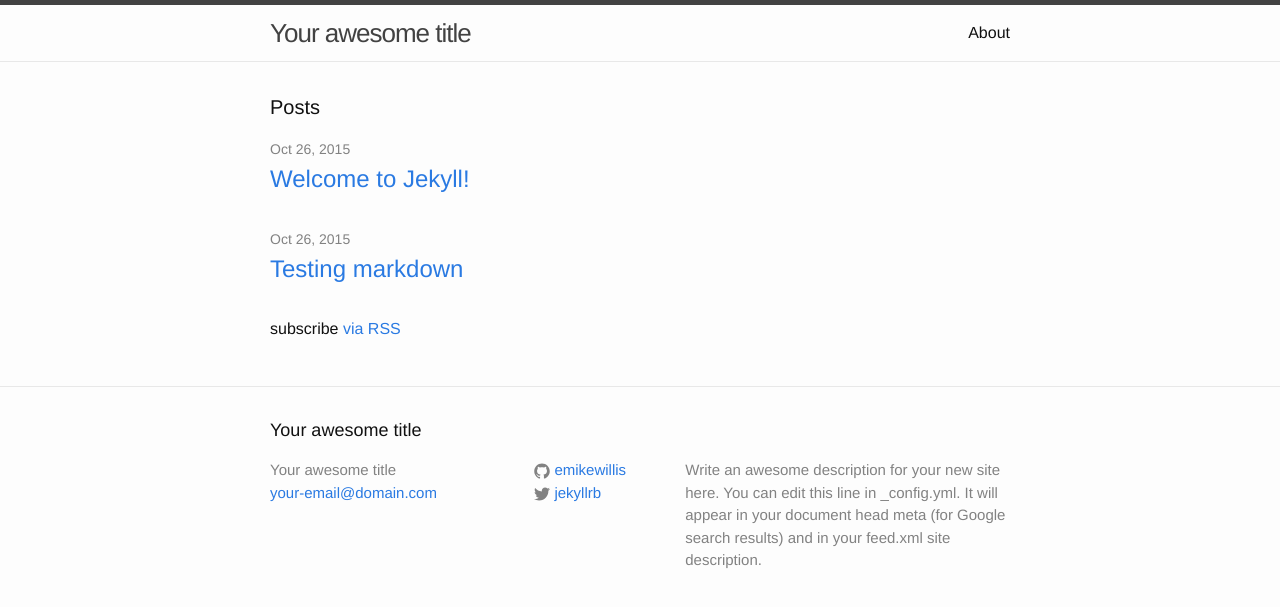
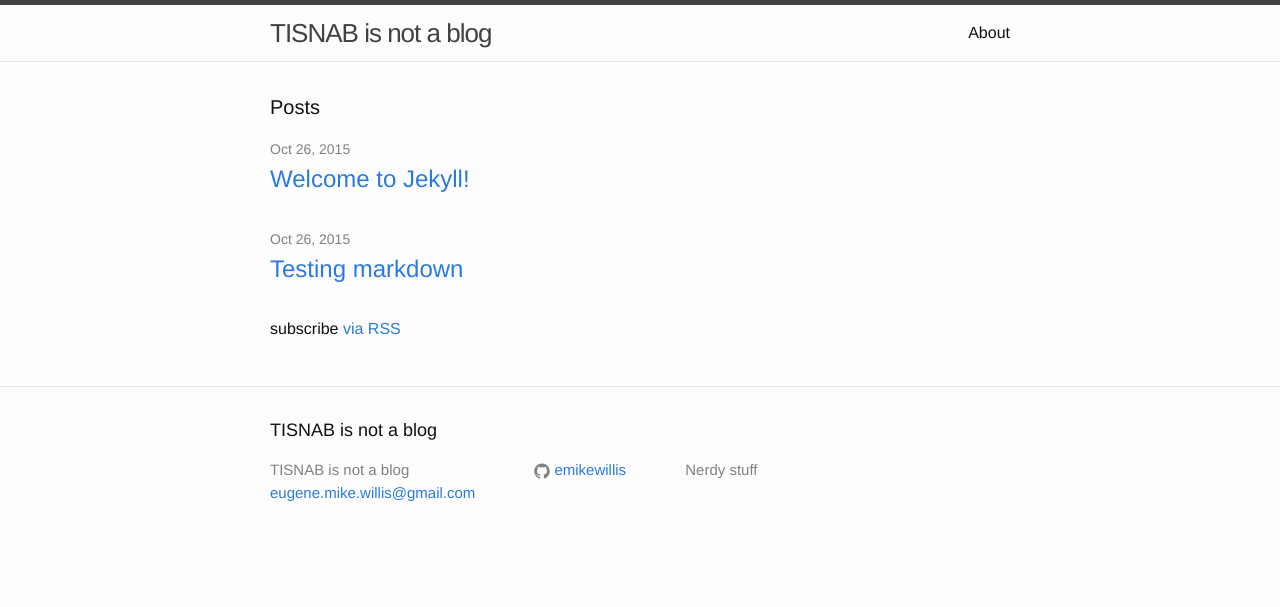
Before and after one commit to emikewillis/emikewillis.github.io, a Jekyll site: the page built from index.html, in a window 1280 px wide. Shown: the top 607 px of the page. Built offline with Jekyll 4.4.1, drawn with Linux system fonts in a browser that asks for light colours.

Commit message:
Updated config

```diff
--- a/_config.yml
+++ b/_config.yml
@@ -1,13 +1,10 @@
 # Site settings
-title: Your awesome title
-email: your-email@domain.com
+title: TISNAB is not a blog
+email: eugene.mike.willis@gmail.com
 description: > # this means to ignore newlines until "baseurl:"
-  Write an awesome description for your new site here. You can edit this
-  line in _config.yml. It will appear in your document head meta (for
-  Google search results) and in your feed.xml site description.
+  Nerdy stuff
 baseurl: "" # the subpath of your site, e.g. /blog/
 url: "http://yourdomain.com" # the base hostname & protocol for your site
-twitter_username: jekyllrb
 github_username:  emikewillis
 
 # Build settings
```
Also changed, not shown: 1 other file.
